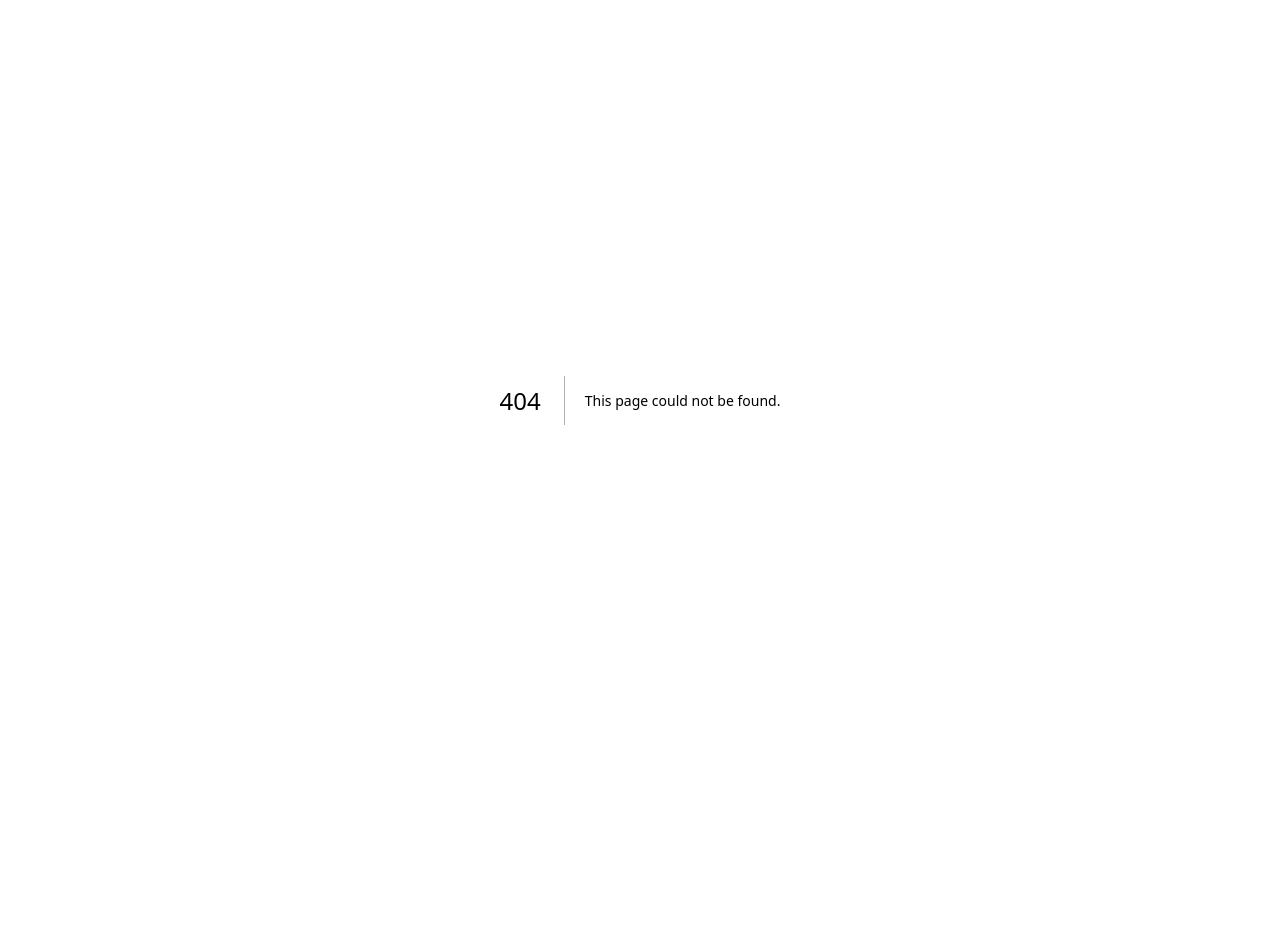
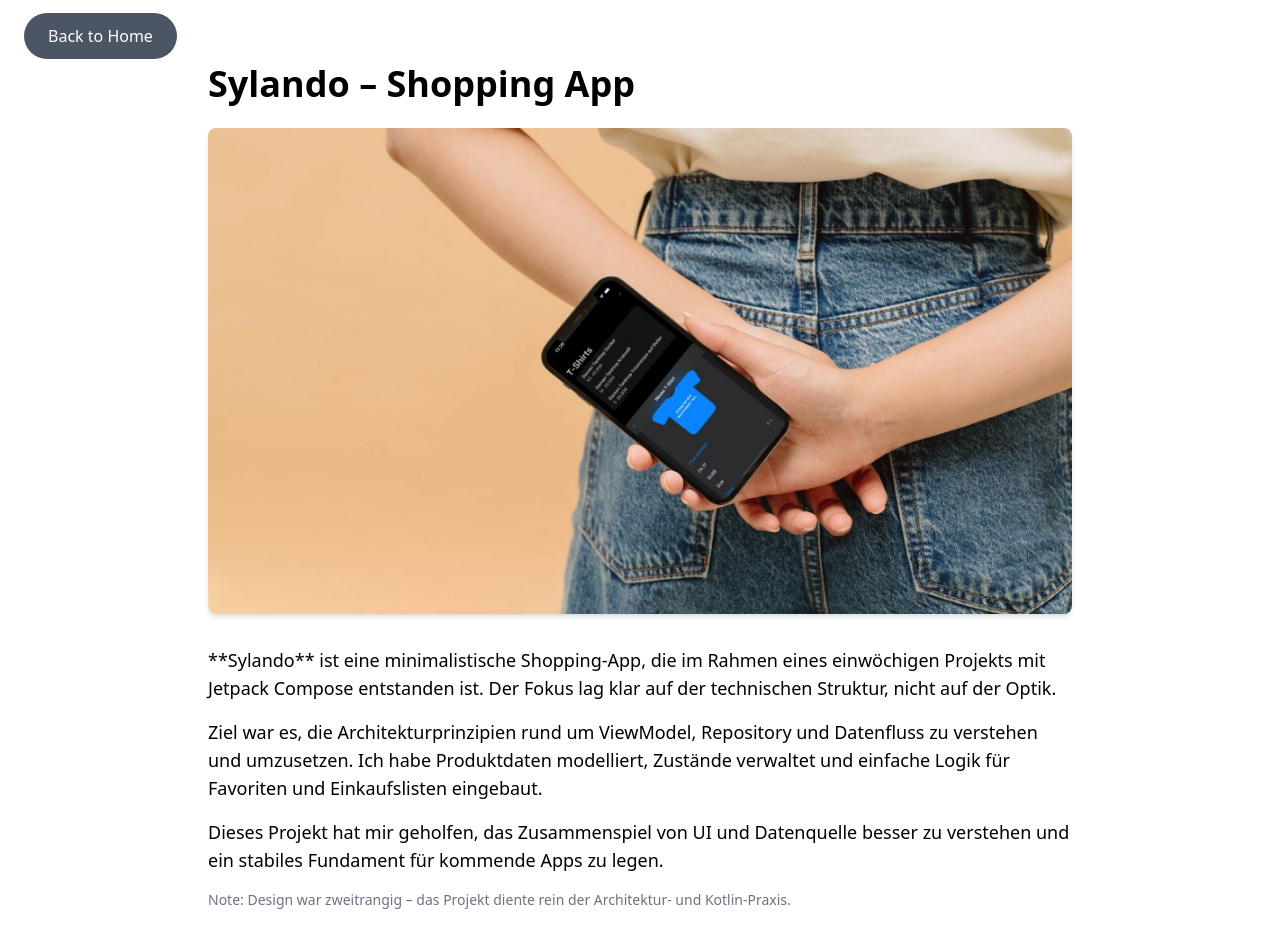
Before and after one commit to KimReuter/Portfolio-Website, a Next.js app: page /projects/sylando in a window 1280 px wide. Before the commit this address had no page. Shown: the top 948 px of the page. Before the commit the page ends 800 px from the top, so only its background shows below. Built offline with nearby package versions, Linux system fonts and the light colour scheme.

Commit message:
add Sylando project

```diff
--- a/app/page.tsx
+++ b/app/page.tsx
@@ -17,12 +17,14 @@ const projects = [
     slug: 'greenly',
     imageUrl: '/Greenly/GreenlyMockup.jpg'
   },
+  /*
   {
     title: 'Code Snippets',
     description: 'A web app where users can create and save small code snippets. Users can log in and view all their created snippets.',
     slug: 'codeSnippets',
     imageUrl: '/code-baerlauch.jpg'
   },
+  */
   {
     title: 'BoulderHall App',
     description: 'A digital app for the local climbing gym, enabling smooth entry processing, progress tracking, route searching, and member networking.',
@@ -46,6 +48,12 @@ const projects = [
     description: 'A playful Swift app built in just one week – featuring animations, notifications, and first test implementations.',
     slug: 'dogLike',
     imageUrl: '/DogLike/PreviewDog.jpg'
+  },
+  {
+    title: 'Sylando App',
+    description: 'A minimal shopping app to explore ViewModel and Repository patterns in Swift – design was not the focus.',
+    slug: 'sylando',
+    imageUrl: '/Sylando/SylandoPreview.jpg'
   }
 ];
 
--- /dev/null
+++ b/app/projects/sylando/page.tsx
@@ -0,0 +1,32 @@
+import BackToHomeButton from '../../../components/BackToHomeButton';
+
+const SylandoProjectPage = () => {
+  return (
+    <div className="max-w-4xl mx-auto px-4 py-16">
+      <h1 className="text-4xl font-bold mb-6 text-green-700">Sylando – Shopping App</h1>
+      <img
+        src="/Sylando/SylandoMockup.jpg"  // Passe Pfad an, falls das Bild anders heißt
+        alt="Sylando App Preview"
+        className="w-full rounded-lg shadow-md mb-8"
+      />
+      <p className="mb-4 text-lg">
+        **Sylando** ist eine minimalistische Shopping-App, die im Rahmen eines einwöchigen Projekts mit Jetpack Compose entstanden ist.
+        Der Fokus lag klar auf der technischen Struktur, nicht auf der Optik.
+      </p>
+      <p className="mb-4 text-lg">
+        Ziel war es, die Architekturprinzipien rund um ViewModel, Repository und Datenfluss zu verstehen und umzusetzen.
+        Ich habe Produktdaten modelliert, Zustände verwaltet und einfache Logik für Favoriten und Einkaufslisten eingebaut.
+      </p>
+      <p className="mb-4 text-lg">
+        Dieses Projekt hat mir geholfen, das Zusammenspiel von UI und Datenquelle besser zu verstehen und ein stabiles Fundament für kommende Apps zu legen.
+      </p>
+      <p className="text-sm text-gray-500">
+        Note: Design war zweitrangig – das Projekt diente rein der Architektur- und Kotlin-Praxis.
+      </p>
+
+      <BackToHomeButton />
+    </div>
+  );
+};
+
+export default SylandoProjectPage;
```
Also changed, not shown: public/Sylando/SylandoMockup.jpg (added), public/Sylando/SylandoPreview.jpg (added).
